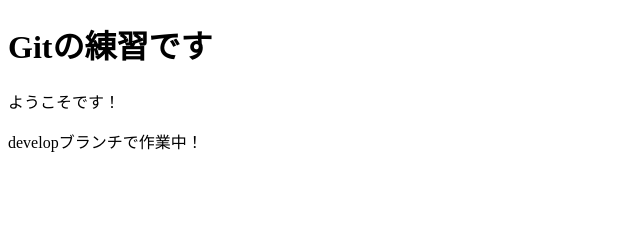
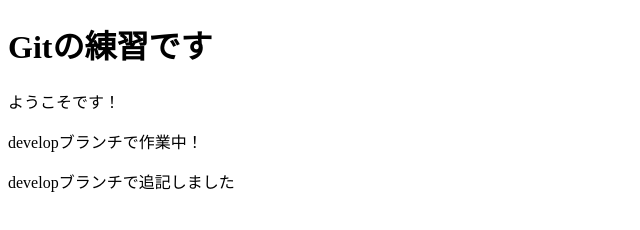
Before and after one commit to yozakurakirei/git-lesson, a plain HTML site: page index.html in a window 1280 px wide. Shown: the whole page, without its empty margins (0-640 px from the left). Drawn offline with Linux system fonts and the light colour scheme.

Commit message:
develop: html追記

```diff
--- a/index.html
+++ b/index.html
@@ -10,5 +10,6 @@
   <h1>Gitの練習です</h1>
 	<p>ようこそです！</p>
 	<p>developブランチで作業中！</p>
+	<p>developブランチで追記しました</p>
 </body>
 </html>
```
